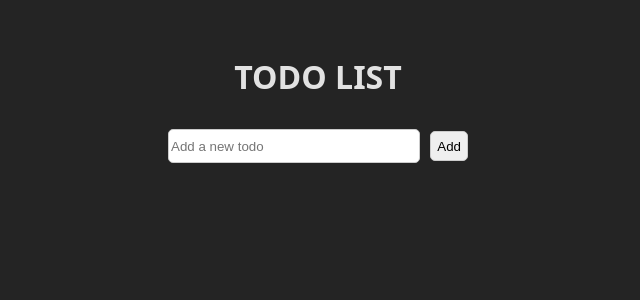
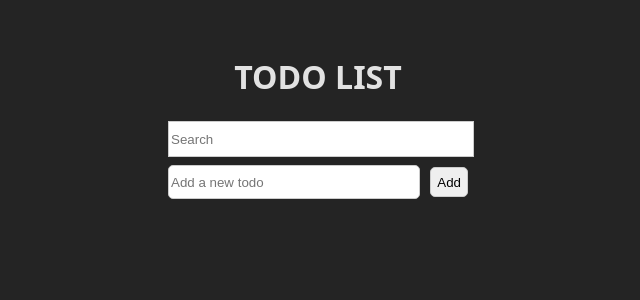
Before and after one commit to srshin2020/todo, a React (Vite) app: page / in a window 1280 px wide. Shown: the top 300 px of the page, without its empty margins (322-962 px from the left). Built offline with nearby package versions, Linux system fonts and the light colour scheme.

Commit message:
search bar 추가

```diff
--- a/src/component/App.tsx
+++ b/src/component/App.tsx
@@ -3,19 +3,36 @@ import './App.css';
 import InputContainer from './app/InputContainer';
 import TodoList from './app/TodoList';
 import AppTitle from './app/AppTitle';
+import SearchBar from './app/SearchBar';
 
 export default function App() {
     const [todoList, setTodoList] = useState<string[]>([]);
+    const [filteredTodoList, setFilteredTodoList] = useState<string[]>([]);
     const [todo, setTodo] = useState('');
+    const [searchTerm, setSearchTerm] = useState('');
 
     const handleAddTodoList = () => {
         setTodoList([...todoList, todo]);
         setTodo('');
+        setFilteredTodoList([...filteredTodoList, todo]);
+    };
+
+    const handleSearch = (searchTerm: string) => {
+        setFilteredTodoList(
+            todoList.filter((todo) =>
+                todo.toLowerCase().includes(searchTerm.toLowerCase()),
+            ),
+        );
     };
     return (
         <div className="app-container">
             <AppTitle />
-            <TodoList todos={todoList} />
+            <SearchBar
+                onSearch={handleSearch}
+                searchTerm={searchTerm}
+                setSearchTerm={setSearchTerm}
+            />
+            <TodoList todos={filteredTodoList} />
             <InputContainer
                 onAddTodoList={handleAddTodoList}
                 setTodo={setTodo}
--- a/src/component/app/InputContainer.tsx
+++ b/src/component/app/InputContainer.tsx
@@ -1,4 +1,3 @@
-import { type ChangeEvent, type KeyboardEvent } from 'react';
 import './InputContainer.css';
 
 export default function InputContainer({
@@ -10,11 +9,11 @@ export default function InputContainer({
     setTodo: (todo: string) => void;
     todo: string;
 }) {
-    const handleChangeTodo = (e: ChangeEvent<HTMLInputElement>) => {
+    const handleChangeTodo = (e: React.ChangeEvent<HTMLInputElement>) => {
         setTodo(e.target.value);
     };
 
-    const handleKeyDown = (e: KeyboardEvent<HTMLInputElement>) => {
+    const handleKeyDown = (e: React.KeyboardEvent<HTMLInputElement>) => {
         if (e.key === 'Enter') {
             onAddTodoList();
         }
--- /dev/null
+++ b/src/component/app/SearchBar.css
@@ -0,0 +1,5 @@
+.search-bar {
+    border: 1px solid #ccc;
+    height: 2rem;
+    width: 100%;
+}
--- /dev/null
+++ b/src/component/app/SearchBar.tsx
@@ -0,0 +1,27 @@
+import './SearchBar.css';
+
+export default function SearchBar({
+    onSearch,
+    searchTerm,
+    setSearchTerm,
+}: {
+    onSearch: (searchTerm: string) => void;
+    searchTerm: string;
+    setSearchTerm: (searchTerm: string) => void;
+}) {
+    const handleSearch = (e: React.ChangeEvent<HTMLInputElement>) => {
+        const newSearchTerm = e.target.value;
+        setSearchTerm(newSearchTerm);
+        onSearch(newSearchTerm);
+    };
+
+    return (
+        <input
+            className="search-bar"
+            type="text"
+            placeholder="Search"
+            value={searchTerm}
+            onChange={handleSearch}
+        />
+    );
+}
```
